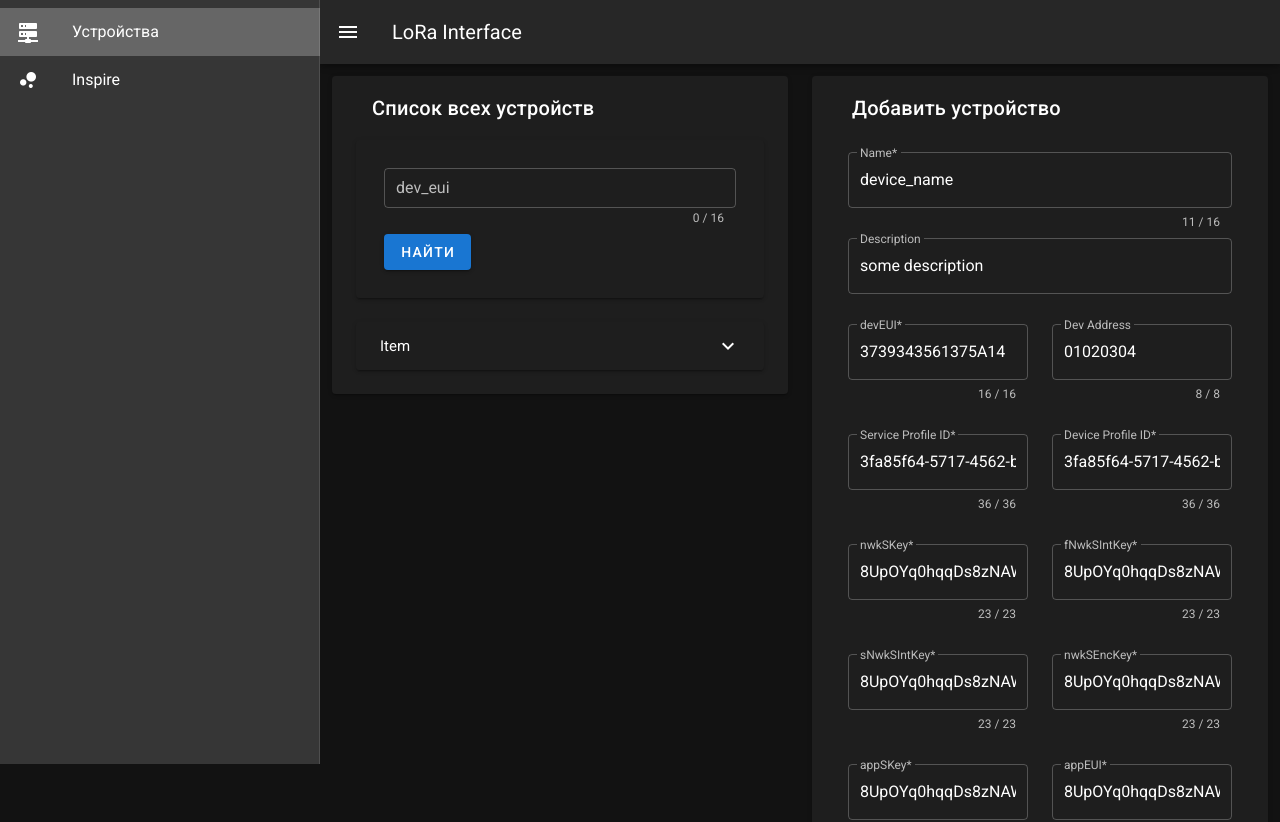
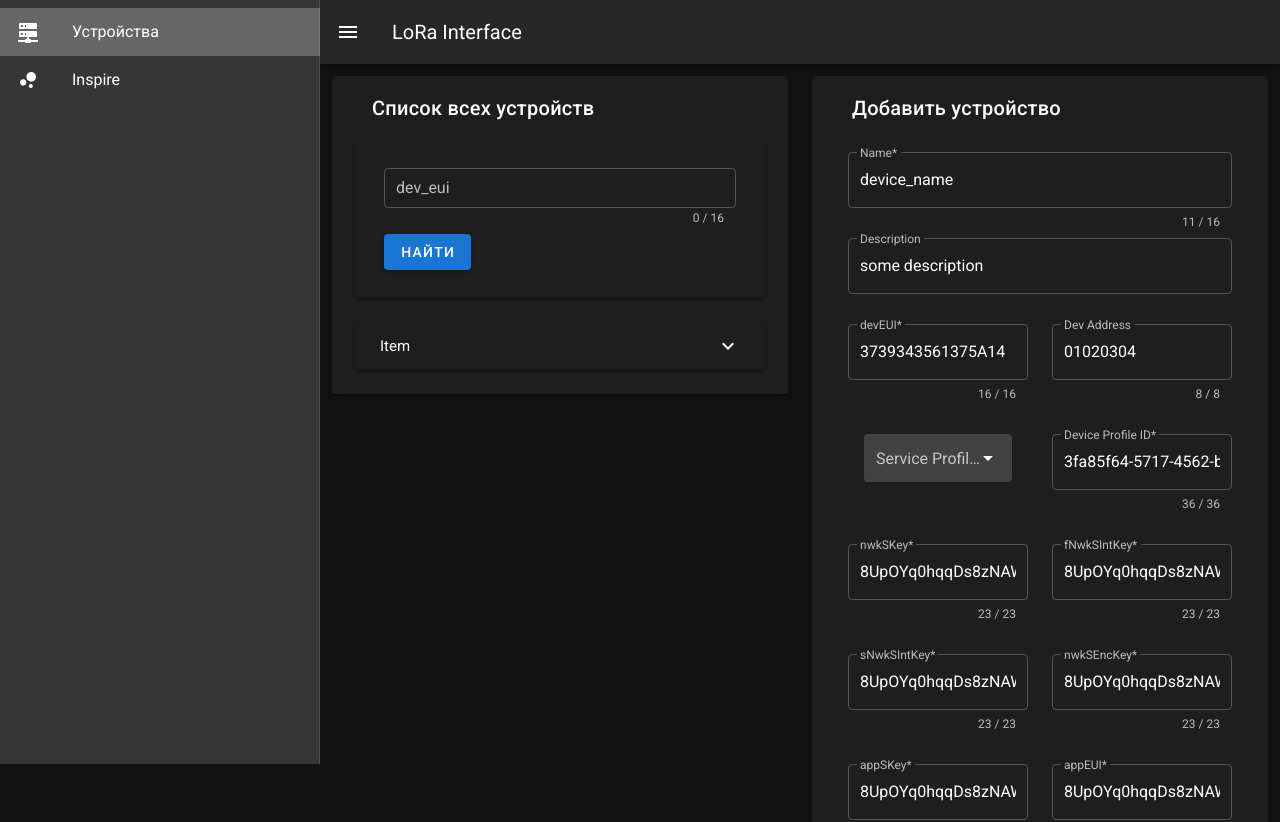
Before and after one commit to Koshishe/LoRa-interface, a Nuxt app: page /devices in a window 1280 px wide. Shown: the top 822 px of the page. Built offline with nearby package versions, Linux system fonts and the light colour scheme; no server answers.

Commit message:
feat: service select in progress

```diff
--- a/assets/scss/custom.scss
+++ b/assets/scss/custom.scss
@@ -3,5 +3,10 @@ input:-webkit-autofill:hover,
 input:-webkit-autofill:focus,
 input:-webkit-autofill:active  {
   background-color: transparent!important;
-  color: inherit !important;
+  color: #fff !important;
+  -webkit-box-shadow: 0 0 0 30px #1e1e1e inset !important;
 }
+
+input:-internal-autofill-selected {
+  appearance: none;
+}
--- a/pages/devices.vue
+++ b/pages/devices.vue
@@ -99,16 +99,19 @@
                 cols="12"
                 md="6"
               >
-                <v-text-field
-                  outlined
-                  v-model="form.serviceProfileID"
-                  @input="$v.form.serviceProfileID.$touch()"
-                  @blur="$v.form.serviceProfileID.$touch()"
-                  :error-messages="serviceProfileIDErrors"
-                  :counter="36"
+                <v-autocomplete
+                  v-model="serviceProfileID"
+                  :loading="loading"
+                  :items="items"
+                  :search-input.sync="search"
+                  cache-items
+                  class="mx-4"
+                  flat
+                  hide-no-data
+                  hide-details
                   label="Service Profile ID*"
-                  required
-                ></v-text-field>
+                  solo-inverted
+                ></v-autocomplete>
               </v-col>
               <v-col
                 cols="12"
@@ -325,7 +328,6 @@ export default {
         integer,
       },
       deviceName: {required, maxLength: maxLength(16)},
-      serviceProfileID: {required},
       deviceProfileID: {required},
       appKey: {required},
       devEUI: {required},
@@ -344,11 +346,14 @@ export default {
   data() {
     return {
       addDeviceStatus: null,
+      loading: false,
+      search: null,
+      serviceProfileID: null,
+      items: [],
       form: {
         devEUI: '3739343561375A14',
         deviceName: 'device_name',
         deviceDescription: 'some description',
-        serviceProfileID: '3fa85f64-5717-4562-b3fc-2c963f66afa6',
         deviceProfileID: '3fa85f64-5717-4562-b3fc-2c963f66afa6',
         devAddr: '01020304',
         nwkSKey: '8UpOYq0hqqDs8zNAWeeJR9w',
@@ -377,6 +382,13 @@ export default {
       };
       return this.getDevicesList(params);
     },
+    serviceProfileIDList() {
+      const params = {
+        'skip': this.skip,
+        'offset': this.offset
+      };
+      return this.getServiceProfilesList(params);
+    },
     devAddrCheckErrors() {
       const errors = [];
       if (!this.$v.form.devAddrCheck.$dirty) return errors;
@@ -393,12 +405,6 @@ export default {
       const errors = [];
       if (!this.$v.form.devAddr.$dirty) return errors;
       !this.$v.form.devAddr.required && errors.push('This field is required.');
-      return errors
-    },
-    serviceProfileIDErrors() {
-      const errors = [];
-      if (!this.$v.form.serviceProfileID.$dirty) return errors;
-      !this.$v.form.serviceProfileID.required && errors.push('This field is required.');
       return errors
     },
     deviceProfileIDErrors() {
@@ -469,7 +475,22 @@ export default {
       return errors
     },
   },
+  watch: {
+    search (val) {
+      val && val !== this.items && this.querySelections(val)
+    },
+  },
   methods: {
+    querySelections (v) {
+      this.loading = true;
+      // Simulated ajax query
+      setTimeout(() => {
+        this.items = this.serviceProfileIDList.filter(e => {
+          return (e || '').toLowerCase().indexOf((v || '').toLowerCase()) > -1
+        });
+        this.loading = false;
+      }, 500);
+    },
     submit () {
       this.$v.$touch();
       if (!this.$v.$invalid) {
@@ -500,12 +521,21 @@ export default {
           return result;
         });
     },
+    getServiceProfilesList(params){
+      if (!params) {
+        return;
+      }
+
+      this.$api.serviceProfiles.getServiceProfilesList(params)
+        .then((result) => {
+          return result;
+        });
+    },
     clear () {
       this.$v.$reset();
       this.form.devEUI = '';
       this.form.deviceName = '';
       this.form.deviceDescription = '';
-      this.form.serviceProfileID = '';
       this.form.deviceProfileID = '';
       this.form.devAddr = '';
       this.form.nwkSKey = '';
--- a/plugins/api/index.js
+++ b/plugins/api/index.js
@@ -1,9 +1,11 @@
 import apiDevices from './devices';
+import apiServicesProfile from './serviceProfiles';
 
 export default ({ $axios }, inject) => {
   const prefix = 'api/v1/';
 
   inject('api', {
     devices: apiDevices($axios, `${prefix}devices`),
+    serviceProfiles: apiServicesProfile($axios, `${prefix}service_profiles`)
   });
 };
--- /dev/null
+++ b/plugins/api/serviceProfiles.js
@@ -0,0 +1,7 @@
+export default ($axios, tag) => ({
+  getServiceProfilesList(params) {
+    return $axios.get(tag, {
+      params,
+    });
+  },
+});
```
